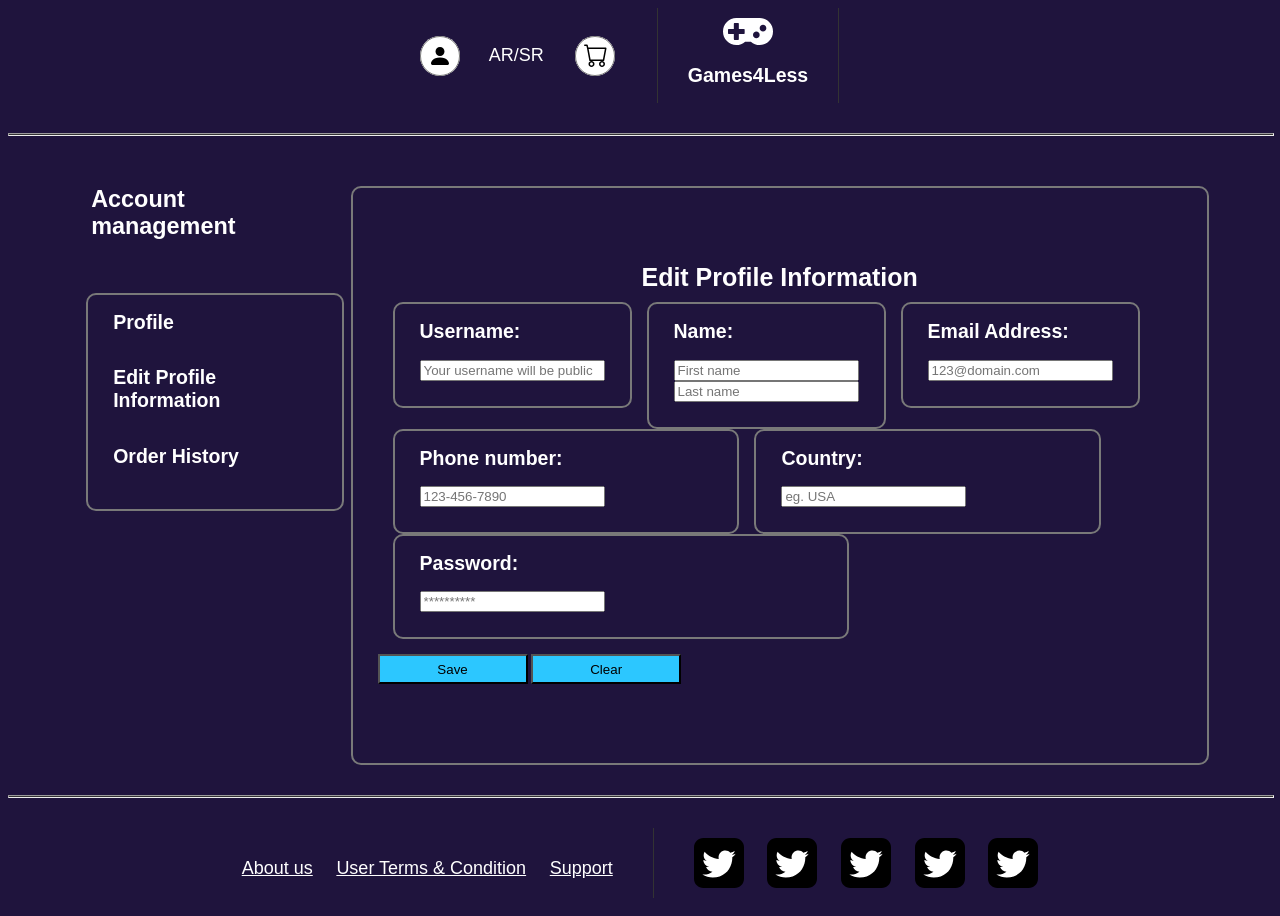
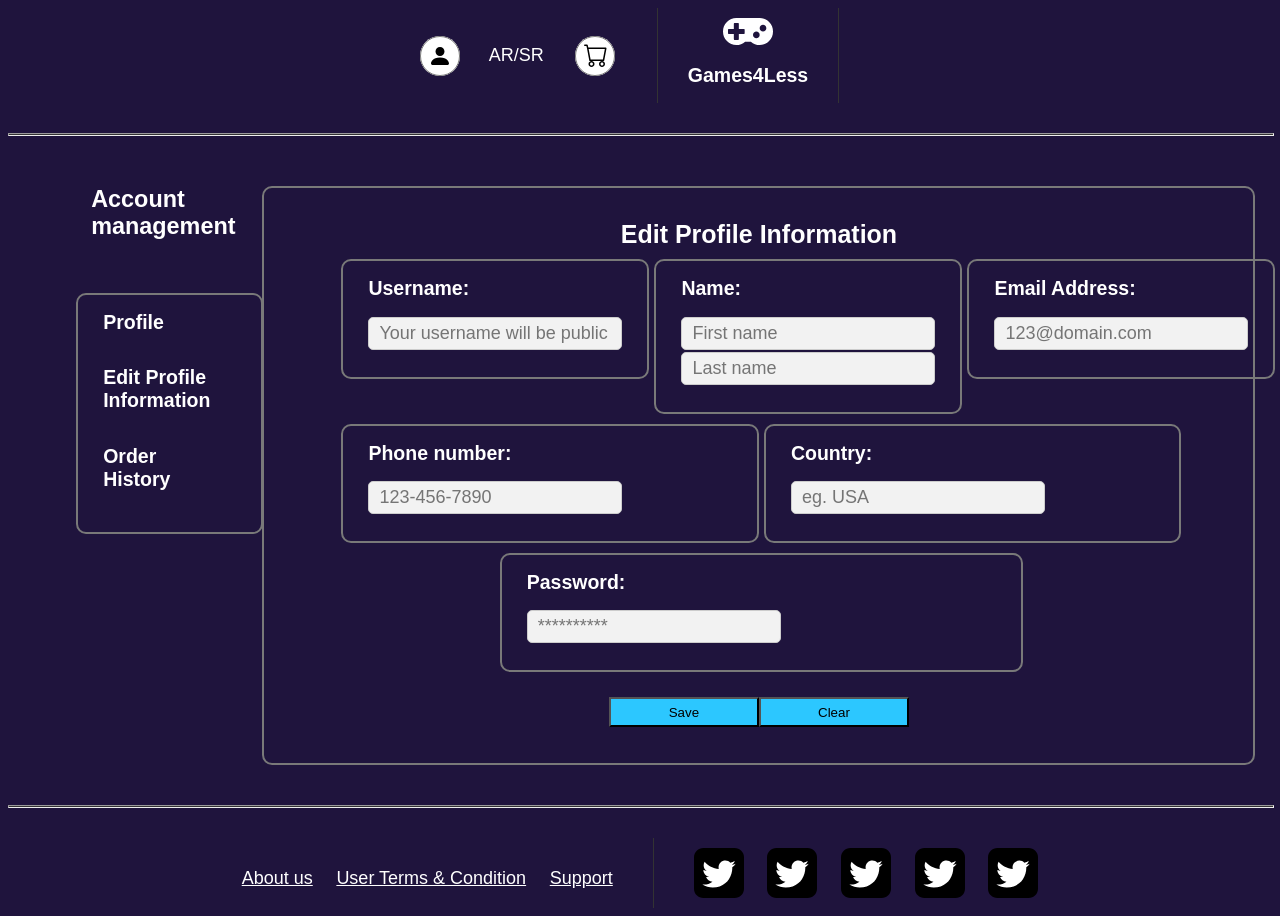
Before and after one commit to HMattar7/Web-Base-Systems-Project, a PHP site: page /manage-profile-information.html in a window 1280 px wide. Run offline with PHP 8.4, Linux system fonts and the light colour scheme.

Commit message:
profile edits

```diff
--- a/Html/account-management-styles.css
+++ b/Html/account-management-styles.css
@@ -143,8 +143,10 @@ transform: scale(1.1);
   padding-left: 25px;
   padding-right: 25px;
   padding-bottom: 25px;
-  margin-left: 15px;
+  margin-bottom: 10px;
+  margin-left: 5px;
   word-wrap: break-word;
+  align-items: center;
   width: 50%;
   gap: 10px;
 }
@@ -179,7 +181,8 @@ transform: scale(1.1);
 }
 
 .general-box {
-  width: 900px;
+
+  width: fit-content;
   height: 550px;
   margin-top: 20px;
   margin-left: 25px;
@@ -279,3 +282,13 @@ transform: scale(1.1);
   font-size: 32px;
   padding: 10px 20px;
 }
+
+.disabled-text-input {
+  font-size: 18px;
+  padding: 5px 10px;
+  margin-bottom: 2px;
+  border: 1px solid #ccc;
+  border-radius: 5px;
+  background-color: #f2f2f2;
+  color: #333;
+}
--- a/Html/manage-profile-information.html
+++ b/Html/manage-profile-information.html
@@ -63,39 +63,42 @@
         <section class="default general-box text flex-container-column content-box ">
             <h2 class="named-header">Edit Profile Information</h2>
             <div>
-                <form action="" method="post">
+                <form class="flex-container-column" action="" method="post">
                     <div class="flex-container-row">
                         <div class="content-box">
                             <h2>Username:</h2>
-                            <input type="text" name="uname" id="username" placeholder="Your username will be public" maxlength="25">
+                            <input class="text disabled-text-input" class="text disabled-text-input" type="text" name="uname" id="username" placeholder="Your username will be public" maxlength="25">
                         </div>
                         <div class="content-box">
                             <h2>Name:</h2>
-                            <input type="text" name="fname" id="fname" placeholder="First name" maxlength="15">
-                            <input type="text" name="lname" id="lname" placeholder="Last name" maxlength="15">
+                            <input class="text disabled-text-input" type="text" name="fname" id="fname" placeholder="First name" maxlength="15">
+                            <input class="text disabled-text-input" type="text" name="lname" id="lname" placeholder="Last name" maxlength="15">
                         </div>
                         <div class="content-box">
                             <h2>Email Address:</h2>
-                            <input type="email" name="email" id="email" placeholder="123@domain.com">
+                            <input class="text disabled-text-input" type="email" name="email" id="email" placeholder="123@domain.com">
                         </div>
                     </div>
                     <div class="flex-container-row">
                         <div class="content-box">
                             <h2>Phone number:</h2>
-                            <input type="number" name="phone-num" id="phone-num" placeholder="123-456-7890" maxlength="10">
+                            <input class="text disabled-text-input" type="number" name="phone-num" id="phone-num" placeholder="123-456-7890" maxlength="10">
                         </div>
                         <div class="content-box">
                             <h2>Country:</h2>
-                            <input type="country" name="country" id="country" placeholder="eg. USA">
+                            <input class="text disabled-text-input" type="country" name="country" id="country" placeholder="eg. USA">
                         </div>
                     </div>
                     <div class="content-box">
                         <h2>Password:</h2>
-                        <input type="password" name="password" id="password" placeholder="**********" maxlength="30">
+                        <input class="text disabled-text-input" type="password" name="password" id="password" placeholder="**********" maxlength="30">
                     </div>
                     <br>
-                    <button id="save" style="width: 150px; height: 30px; background-color: #2cc7ff;">Save</button>
-                    <button id="clear" style="width: 150px; height: 30px; background-color: #2cc7ff;">Clear</button>
+                    <div class="flex-container-space-between">
+                        <button id="save" style="width: 150px; height: 30px; background-color: #2cc7ff;">Save</button>
+                        <button id="clear" style="width: 150px; height: 30px; background-color: #2cc7ff;">Clear</button>
+                    </div>
+
                 </form>
             </div>
         </section>
```
Also changed, not shown: Html/profile-overview.html (+8 -10 lines), 1 other file.
